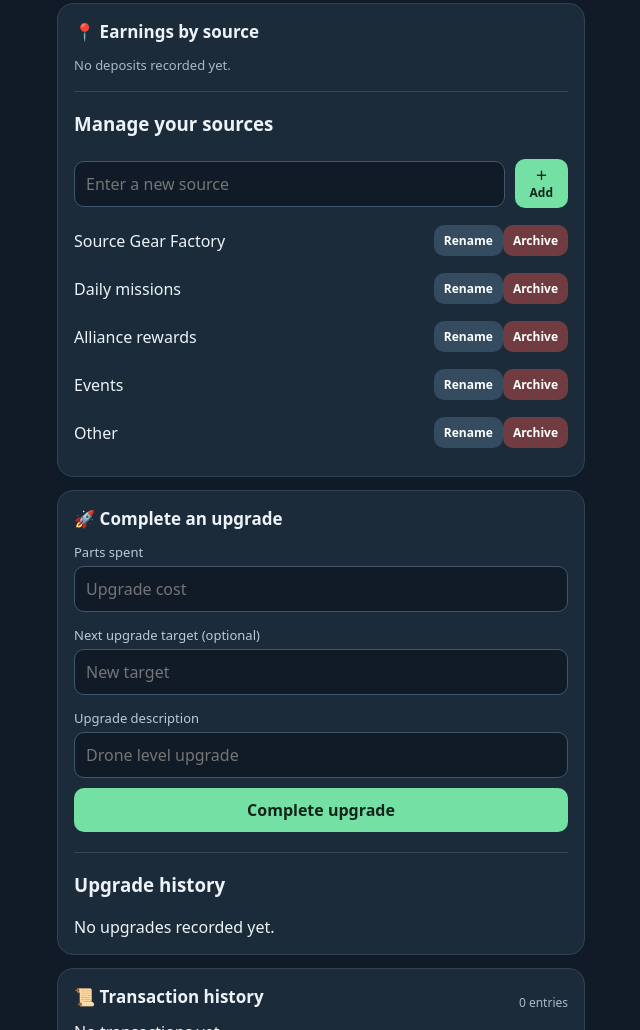
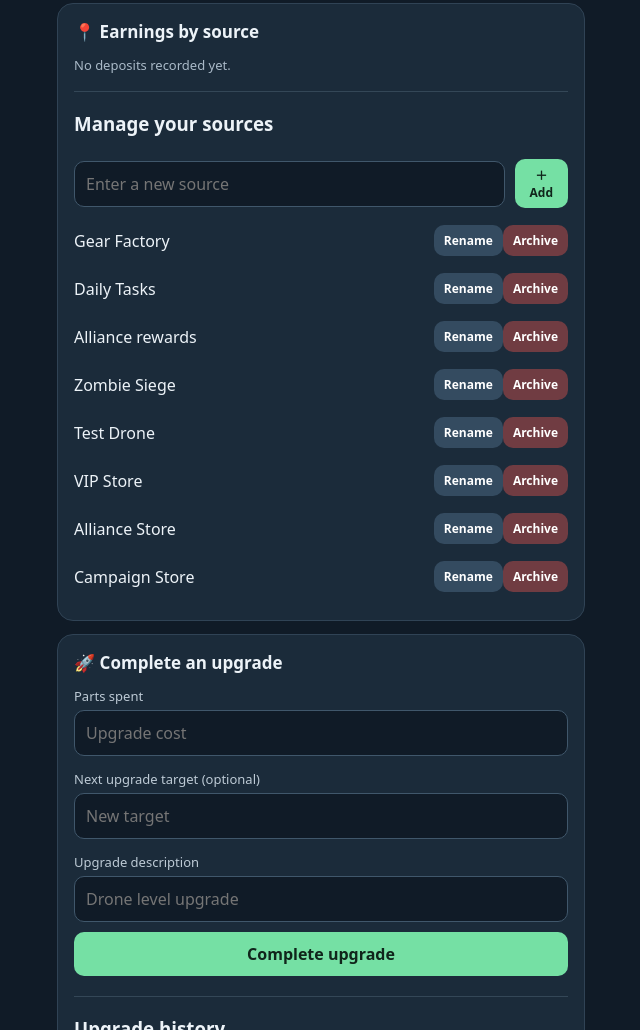
Before and after one commit to cpzep/lw-drone, a plain HTML site: page index.html in a window 1280 px wide. Shown: the part 1486-2516 px from the top of the page, without its empty margins (319-959 px from the left). Drawn offline with Linux system fonts and the light colour scheme.

Commit message:
Update sources array in index.html

```diff
--- a/index.html
+++ b/index.html
@@ -184,7 +184,7 @@ function initialData(){
   opening:1616,
   target:5000,
   transactions:[],
-  sources:["Source Gear Factory","Daily missions","Alliance rewards","Events","Other"]
+  sources:["Gear Factory","Daily Tasks","Alliance rewards","Zombie Siege","Test Drone","VIP Store","Alliance Store","Campaign Store"]
  };
 }
 
```
